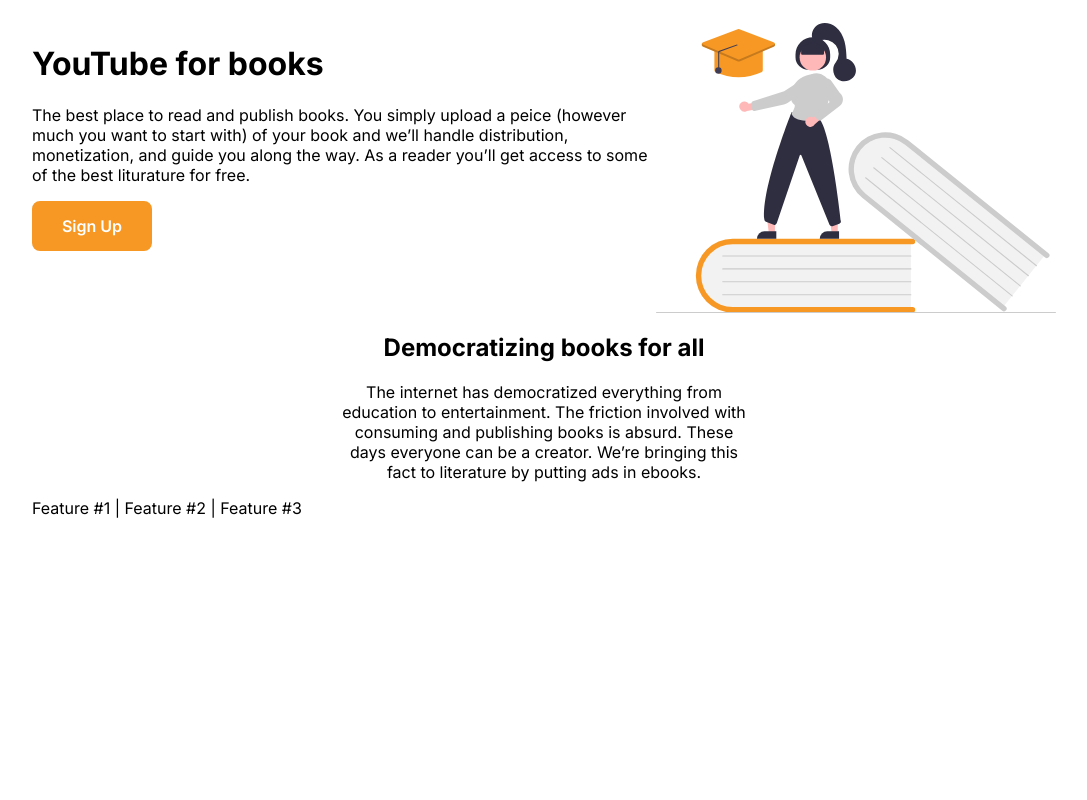
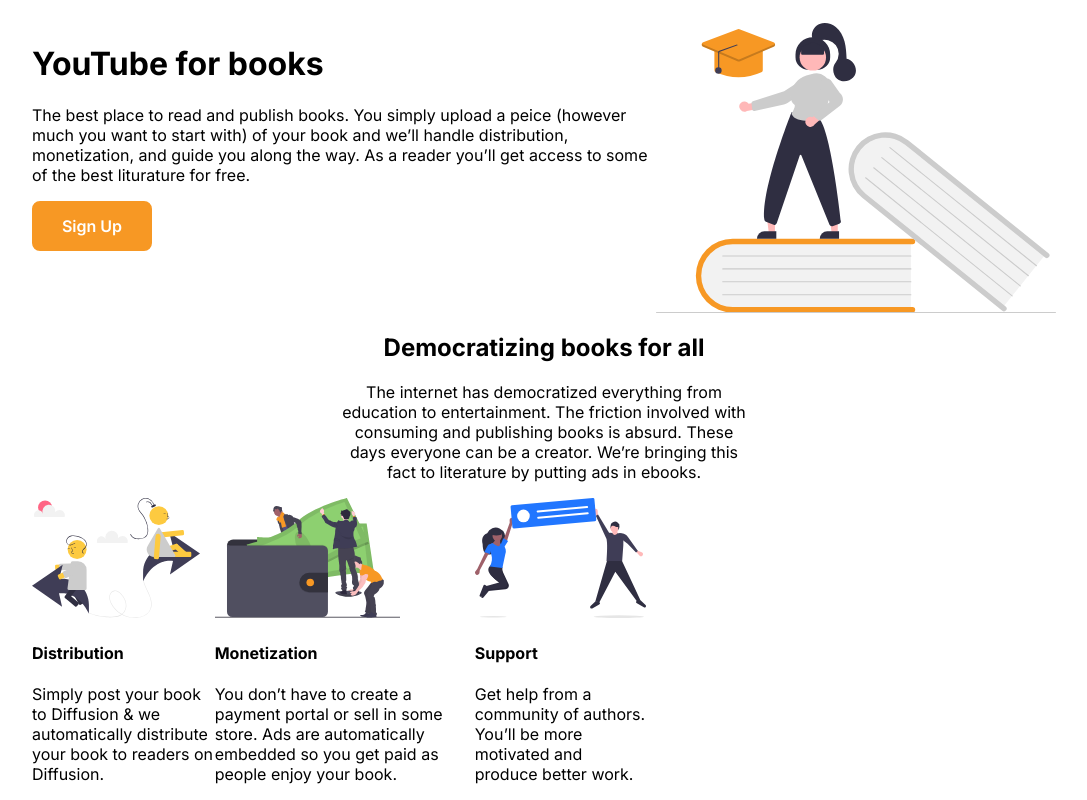
Before and after one commit to KevalinKetcham/diffusion-frontend, a React (Create React App) app: page / in a window 1280 px wide. Shown: the part 177-977 px from the top of the page, without its empty margins (96-1183 px from the left). Before the commit the page ends 800 px from the top, so only its background shows below. Built offline with nearby package versions, Linux system fonts and the light colour scheme.

Commit message:
Finish building landing skeleton

```diff
--- a/src/pages/landing/Landing.css
+++ b/src/pages/landing/Landing.css
@@ -29,3 +29,13 @@
     width: 40%;
     text-align: center;
 }
+
+.container3 .features {
+    width: 60%;
+    display: flex;
+    justify-content: space-evenly;
+}
+
+.features img {
+    height: 120px;
+}
--- a/src/pages/landing/Landing.js
+++ b/src/pages/landing/Landing.js
@@ -1,6 +1,12 @@
 import React from 'react';
 import LandingNavbar from '../../components/navbars/LandingNavbar';
+
+// Illustrations
 import educationIllustration from '../../assets/illustrations/educationIllustrationOrange.svg';
+import shareIllustration from '../../assets/illustrations/shareIllustrationYellow.svg';
+import monetizationIllustration from '../../assets/illustrations/monetizationIllustrationOrange.svg';
+import supportIllustration from '../../assets/illustrations/supportIllustrationBlue.svg';
+
 import './Landing.css';
 
 function Landing() {
@@ -22,7 +28,23 @@ function Landing() {
           </div>
         </div>
         <div className="container3">
-          Feature #1 | Feature #2 | Feature #3
+          <div className="features">
+            <div>
+              <img src={shareIllustration}></img>
+              <h4>Distribution</h4>
+              <p>Simply post your book to Diffusion & we automatically distribute your book to readers on Diffusion.</p>
+            </div>
+            <div>
+              <img src={monetizationIllustration}></img>
+              <h4>Monetization</h4>
+              <p>You don’t have to create a payment portal or sell in some store. Ads are automatically embedded so you get paid as people enjoy your book.</p>
+            </div>
+            <div>
+              <img src={supportIllustration}></img>
+              <h4>Support</h4>
+              <p>Get help from a community of authors. You’ll be more motivated and produce better work.</p>
+            </div>
+          </div>
         </div>
     </>
   );
```
Also changed, not shown: src/assets/illustrations/monetizationIllustrationOrange.svg (renamed from src/assets/illustrations/monetizatoinIllustrationOrange.svg).
